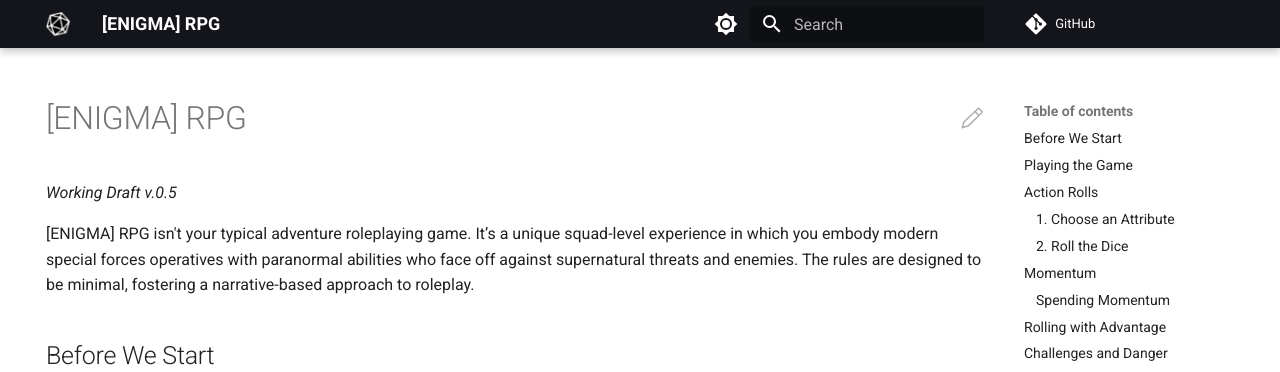
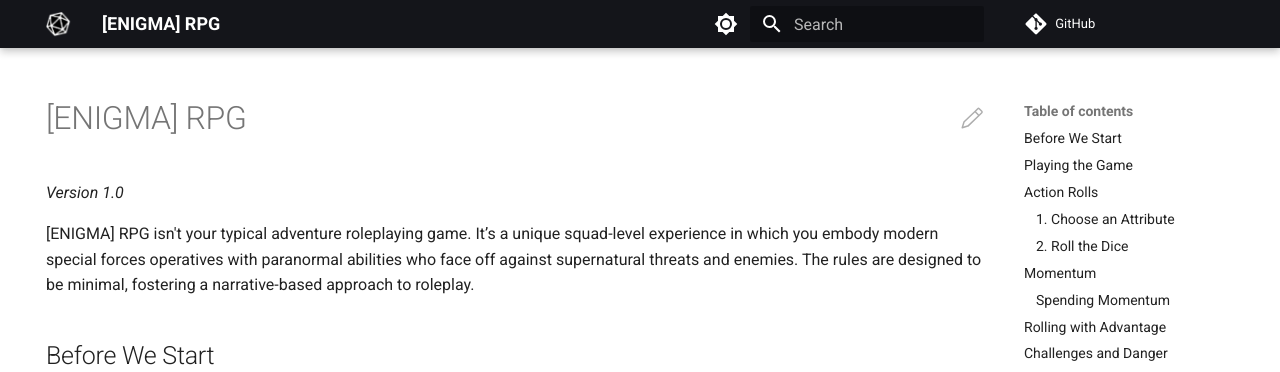
Before and after one commit to joemoose/psiops, an MkDocs documentation site: the page built from docs/index.md, in a window 1280 px wide and 900 px high. Shown: the top 372 px of the window. Built offline with MkDocs 1.6.1 and Material for MkDocs 9.7.7, drawn with Linux system fonts in a browser that asks for light colours; comment, search, counter and statistics services are not loaded.

Commit message:
Update index.md

```diff
--- a/docs/index.md
+++ b/docs/index.md
@@ -5,7 +5,7 @@ hide:
 
 # [ENIGMA] RPG
 
-*Working Draft v.0.5*
+*Version 1.0*
 
 [ENIGMA] RPG isn't your typical adventure roleplaying game. It’s a unique squad-level experience in which you embody modern special forces operatives with paranormal abilities who face off against supernatural threats and enemies. The rules are designed to be minimal, fostering a narrative-based approach to roleplay.
 
```
